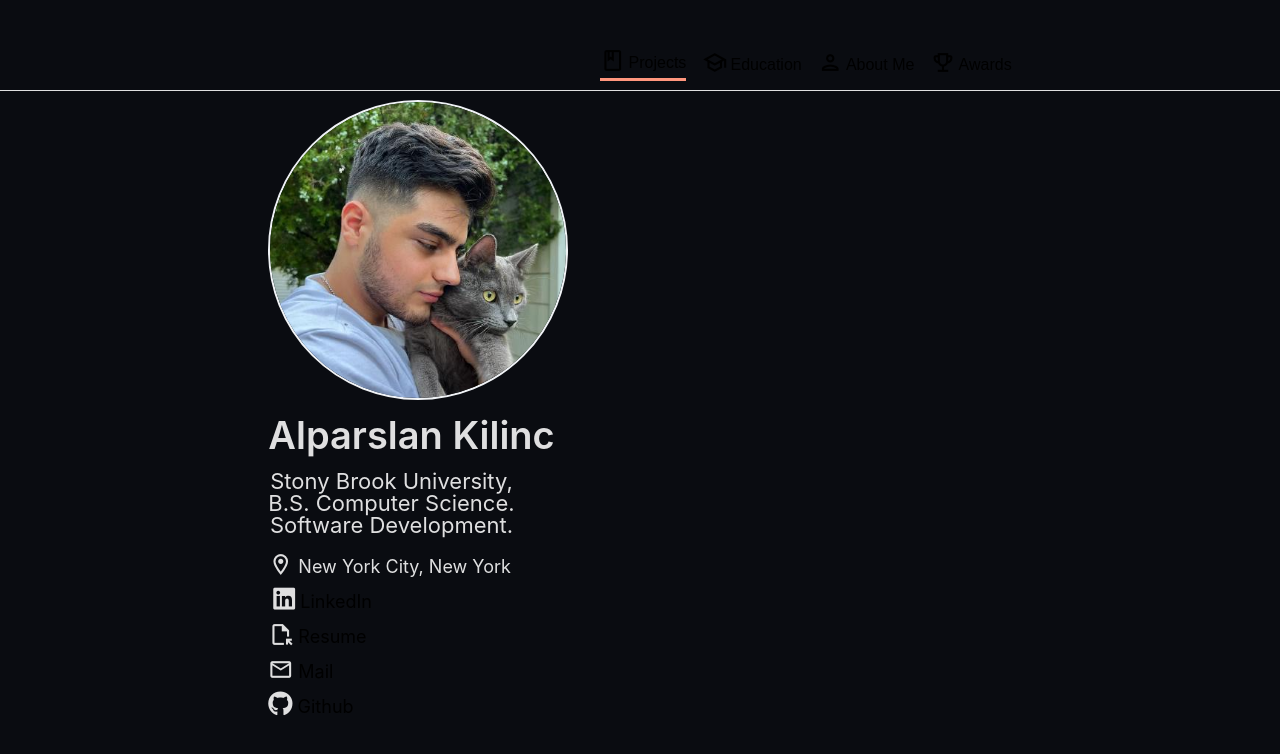
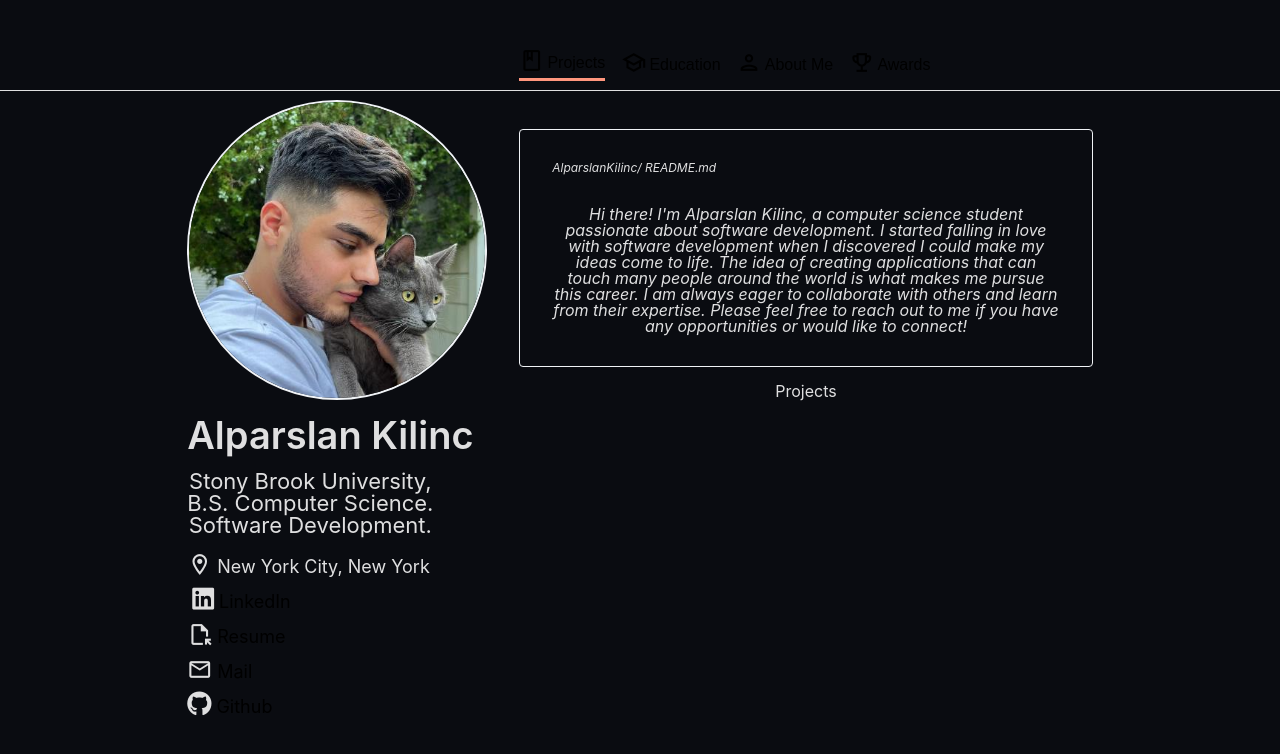
Before and after one commit to AlparslanKilinc/Personal-Website, a React (Vite) app in the folder personal-project/: page / in a window 1280 px wide. Shown: the top 754 px of the page. Built offline with nearby package versions, Linux system fonts and the light colour scheme.

Commit message:
Added Each Section Template Projects,Education...     Added a Intro Section which introduces me.     Under the Intro we are loading each section.     Each tab in the navbar loads the corresponding component.     Will work on each component starting with projects.

```diff
--- /dev/null
+++ b/personal-project/src/components/aboutme.jsx
@@ -0,0 +1,13 @@
+import '../css/aboutMe.css'
+import '../css/reset.css'
+
+
+function AboutMe() {
+  return (
+    <div className='aboutMe'>
+        <p>About Me</p>
+    </div>
+  )
+}
+
+export default AboutMe
--- /dev/null
+++ b/personal-project/src/components/awards.jsx
@@ -0,0 +1,13 @@
+import '../css/awards.css'
+import '../css/reset.css'
+
+
+function Awards() {
+  return (
+    <div className='awards'>
+        <p>Awards</p>
+    </div>
+  )
+}
+
+export default Awards
--- /dev/null
+++ b/personal-project/src/components/education.jsx
@@ -0,0 +1,13 @@
+import '../css/education.css'
+import '../css/reset.css'
+
+
+function Education() {
+  return (
+    <div className='education'>
+        <p>Education</p>
+    </div>
+  )
+}
+
+export default Education
--- a/personal-project/src/components/navbar.jsx
+++ b/personal-project/src/components/navbar.jsx
@@ -1,27 +1,38 @@
 import '../css/navbar.css'
 import React, { useContext, useEffect,useState } from 'react'
+import Projects from '../components/projects.jsx';
+import Education from '../components/education.jsx';
+import AboutMe from '../components/aboutme.jsx';
+import Awards from  '../components/awards.jsx';
 
 function Navbar() {
   const [Select, setSelect] = useState("Projects");
+  const [Content,setContent]= useState(<Projects/>);
 
   let handleButton = (input)=>{
       switch (input){
           case 'Projects':
             setSelect("Projects");
+            setContent(<Projects/>);
             break;
           case 'Education':
             setSelect("Education");
+            setContent(<Education/>);
             break;
           case 'About Me':
             setSelect("About Me");
+            setContent(<AboutMe/>);
             break;
           case 'Awards':
             setSelect("Awards");
+            setContent(<Awards/>);
             break;
           default:
             console.log("Default");
       }
   }
+
+
     return (
       <div className='navbar'>
         <li className='nav-list'>
@@ -57,6 +68,19 @@ function Navbar() {
             Awards
           </button>
         </li>
+        <div className='content'>
+            <div className='intro'>
+                <p style={{fontSize:'12px'}}>AlparslanKilinc/ README.md</p>
+                <p  style={{fontSize:'16px'}}>
+                  Hi there! I'm Alparslan Kilinc, a computer science student passionate about software development.
+                  I started falling in love with software development when I discovered I could make my ideas come to life.
+                  The idea of creating applications that can touch many people around the world is what makes me pursue this career.
+                  I am always eager to collaborate with others and learn from their expertise.
+                  Please feel free to reach out to me if you have any opportunities or would like to connect!
+                </p>
+            </div>
+            {Content}
+        </div>
       </div>
     )
   }
--- /dev/null
+++ b/personal-project/src/components/projects.jsx
@@ -0,0 +1,13 @@
+import '../css/projects.css'
+import '../css/reset.css'
+
+
+function Projects() {
+  return (
+    <div className='projects'>
+        <p>Projects</p>
+    </div>
+  )
+}
+
+export default Projects
--- /dev/null
+++ b/personal-project/src/css/education.css
@@ -0,0 +1,2 @@
+.education{
+}
--- a/personal-project/src/css/navbar.css
+++ b/personal-project/src/css/navbar.css
@@ -1,12 +1,12 @@
 .navbar{
     display: flex;
     flex-direction: column;
-    gap: 1rem;
+    gap: 3rem;
     margin-top: 3rem;
+    flex: 0.5;
 }
 .nav-list{
     display: flex;
-    justify-content: center;
     align-items: center;
     gap: 1rem;
     width: 100%;
@@ -27,3 +27,21 @@
     margin-bottom: 5px;
     font-size: 25px;
 }
+/* Content Area */
+.content{
+    display: flex;
+    flex-direction: column;
+    justify-content: center;
+    gap: 1rem;
+}
+.intro{
+    display: flex;
+    font-style: italic;
+    flex-direction: column;
+    justify-content: flex-start;
+    align-items: flex-start;
+    gap: 2rem;
+    border: 1px solid #f0f3f6;
+    border-radius: 4px;
+    padding: 2rem;
+}
--- /dev/null
+++ b/personal-project/src/css/projects.css
@@ -0,0 +1,3 @@
+.projects{
+
+}
```
Also changed, not shown: personal-project/src/css/aboutMe.css (added), personal-project/src/css/awards.css (added).
